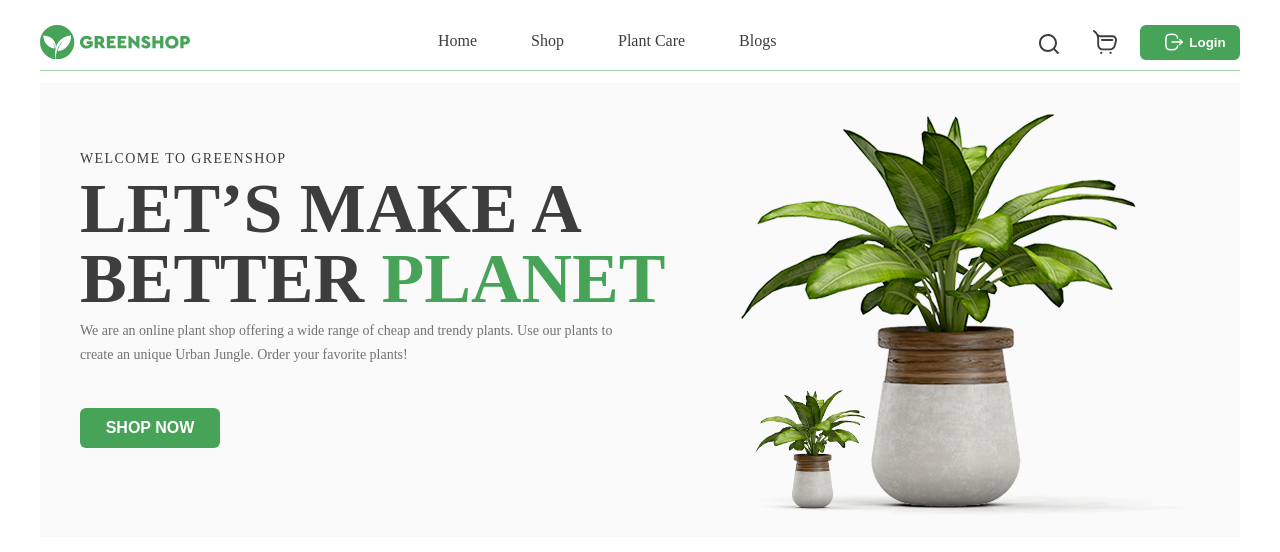
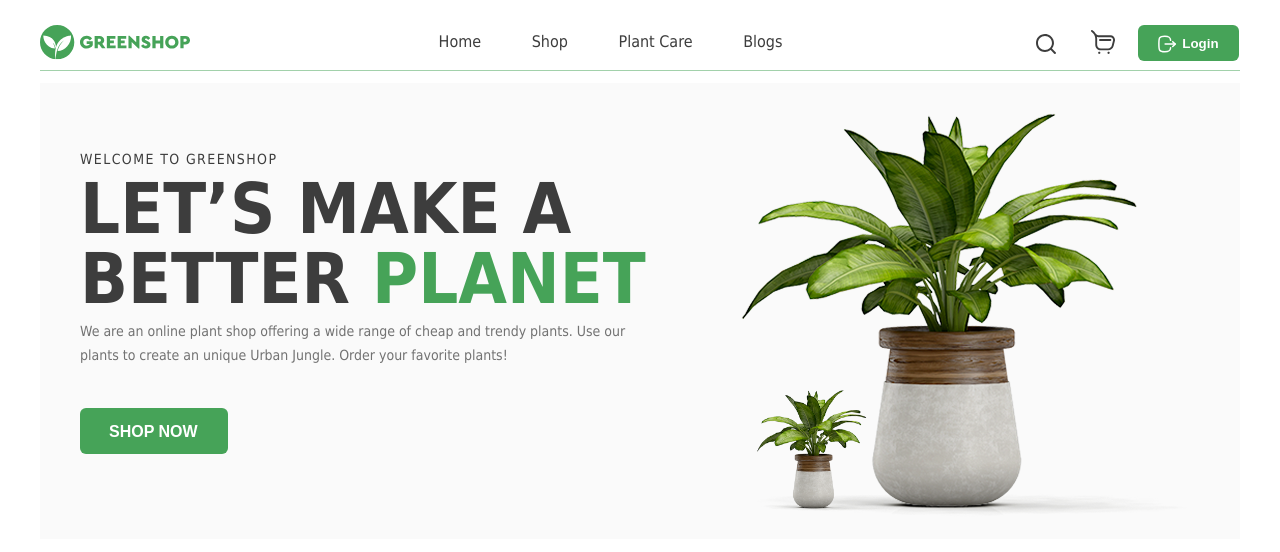
Before and after one commit to Serhii1337/Homeworks, a plain HTML site: page index.html in a window 1280 px wide. Drawn offline with Linux system fonts and the light colour scheme.

Commit message:
homework06

```diff
--- a/css/style.css
+++ b/css/style.css
@@ -11,12 +11,13 @@
 .body {
     font-weight: 400;
     color: #727272;;
+    font-family: Tahoma, sans-serif;
 }
 
 .menu {
     display: inline-block;
     margin-left: 244px;
-    margin-right: 246px;
+    margin-right: 242px;
     width: 351px;
     height: 45px;
     padding-bottom: 25px;
@@ -31,7 +32,7 @@
     font-style: normal;
     font-weight: 400;
     line-height: normal;
-    margin-right: 50px;
+    margin-right: 46px;
     padding-bottom: 18px;
 }
 
@@ -52,8 +53,6 @@
 
 .logo {
     text-decoration: none;
-    width: 150px;
-    height: 34px;
 }
 
 .headerlog {
@@ -81,22 +80,20 @@
     color: white;
     display: inline-block;
     vertical-align: top;
-    width: 100px;
-    height: 35px;
-    padding-left: 41px;
+    cursor: pointer;
+    padding: 8px 17px 7px 41px;
     border-radius: 6px;
     background: #46A358;
     border: solid transparent;
     background-image: url(../image/Logout.svg);
     background-repeat: no-repeat;
-    background-position: 21px 4px;
+    background-position: 16px 6px;
     font-weight: 700;
 }
 
 .welcome-box {
     display: inline-block;
     width: 669px;
-    height: 450px;
     padding: 68px 0px 85px 40px ;
     vertical-align: top;
 
@@ -159,8 +156,7 @@
 
 .shop-btn {
     margin-top: 44px;
-    width: 140px;
-    height: 40px;
+    padding: 11px 27px 9px 26px;
     border-radius: 6px;
     background: #46A358;
     border: solid transparent;
@@ -169,4 +165,5 @@
     font-weight: 700;
     line-height: 20px;
     text-transform: uppercase;
+    cursor: pointer;
 }
```
